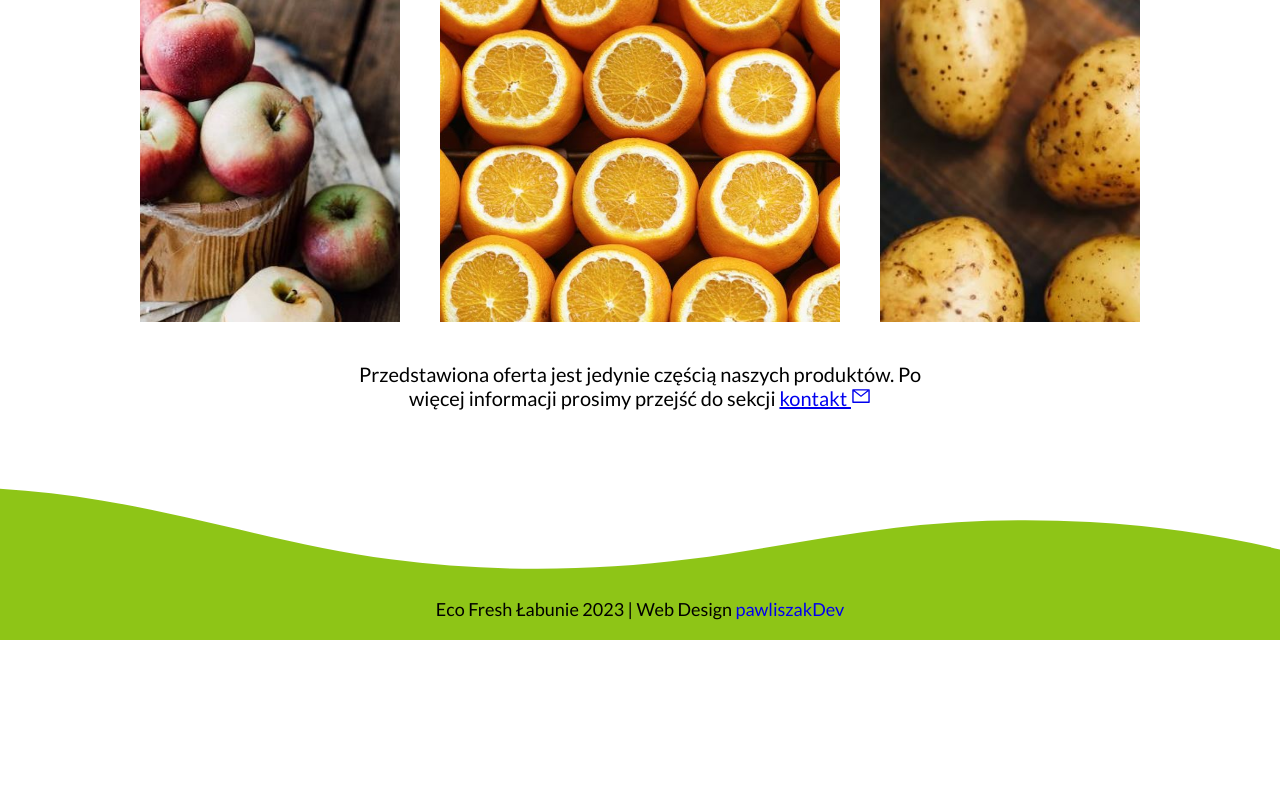
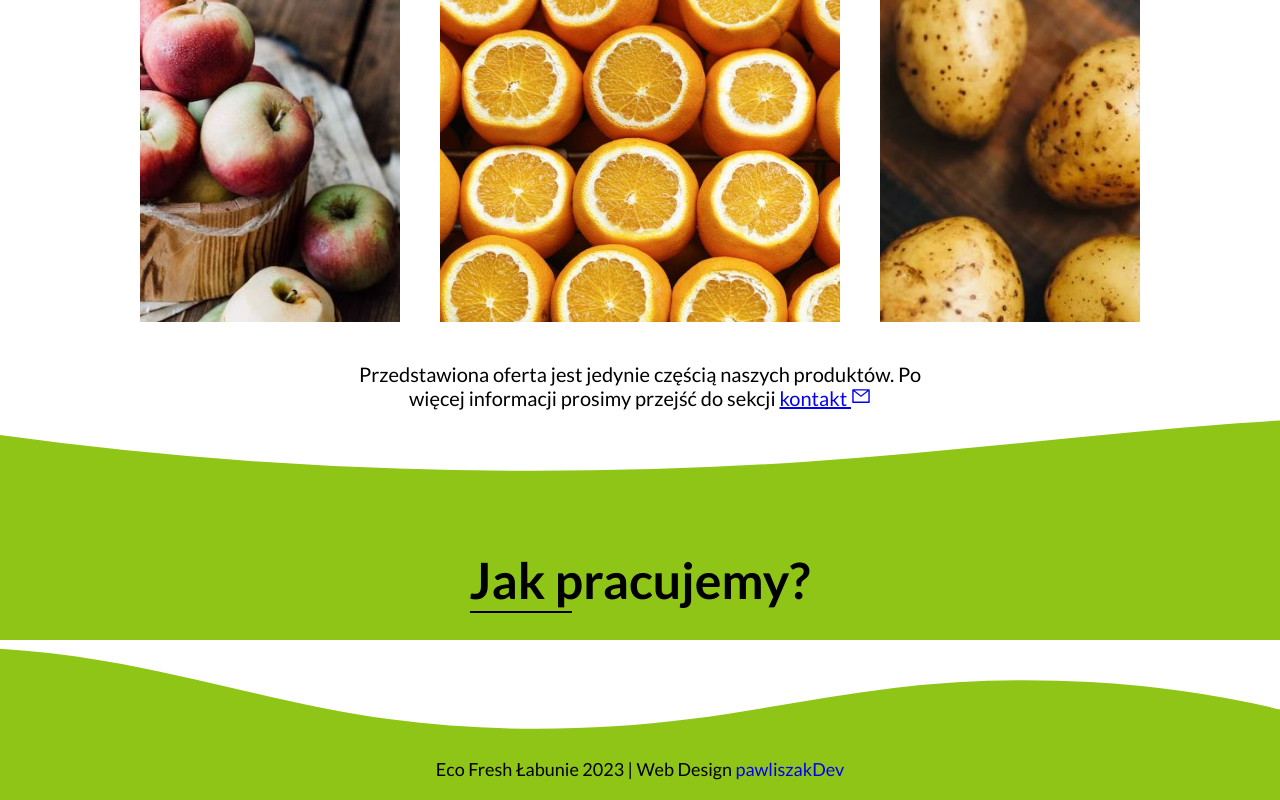
Before and after one commit to Pawliszakk/EcoFreshNext, a Next.js app: page / in a window 1280 px wide. Shown: the part 2545-3345 px from the top of the page. Before the commit the page ends 3185 px from the top, so only its background shows below. Built offline with nearby package versions, Linux system fonts and the light colour scheme.

Commit message:
added work and divider

```diff
--- a/components/Home/Offer/Carousel.jsx
+++ b/components/Home/Offer/Carousel.jsx
@@ -77,6 +77,7 @@ const CarouselComponent = () => {
 					))}
 				</div>
 			</div>
+
 		</>
 	);
 };
--- a/components/Home/Offer/Offer.jsx
+++ b/components/Home/Offer/Offer.jsx
@@ -25,6 +25,20 @@ const Offer = () => {
 					kontakt <AiOutlineMail />
 				</a>
 			</p>
+
+			<div className={classes.divider}>
+				<svg
+					data-name="Layer 1"
+					xmlns="http://www.w3.org/2000/svg"
+					viewBox="0 0 1200 120"
+					preserveAspectRatio="none"
+				>
+					<path
+						d="M985.66,92.83C906.67,72,823.78,31,743.84,14.19c-82.26-17.34-168.06-16.33-250.45.39-57.84,11.73-114,31.07-172,41.86A600.21,600.21,0,0,1,0,27.35V120H1200V95.8C1132.19,118.92,1055.71,111.31,985.66,92.83Z"
+						className={classes.shapeFill}
+					></path>
+				</svg>
+			</div>
 		</section>
 	);
 };
--- a/components/Home/Offer/Offer.module.scss
+++ b/components/Home/Offer/Offer.module.scss
@@ -4,6 +4,7 @@
 	justify-content: center;
 	align-items: center;
 	flex-direction: column;
+	padding-bottom: 7rem;
 	p {
 		font-size: 1.6rem;
 		max-width: 300px;
@@ -34,6 +35,25 @@
 	}
 }
 
+.divider {
+	position: absolute;
+	bottom: 0;
+	left: 0;
+	width: 100%;
+	overflow: hidden;
+	line-height: 0;
+	svg {
+		position: relative;
+		display: block;
+		width: calc(235% + 1.3px);
+		height: 110px;
+	}
+}
+
+.shapeFill {
+	fill: var(--main-color-darker);
+}
+
 @media (min-width: 400px) {
 	.offer {
 		position: relative;
--- /dev/null
+++ b/components/Home/Work/Work.jsx
@@ -0,0 +1,12 @@
+import SectionTitle from '../../UI/SectionTitle';
+import classes from './Work.module.scss';
+
+const Work = () => {
+	return (
+		<section className={classes.work}>
+			<SectionTitle>Jak pracujemy?</SectionTitle>
+		</section>
+	);
+};
+
+export default Work;
--- /dev/null
+++ b/components/Home/Work/Work.module.scss
@@ -0,0 +1,4 @@
+.work {
+	position: relative;
+	background-color: var(--main-color-darker);
+}
--- a/src/pages/index.jsx
+++ b/src/pages/index.jsx
@@ -2,6 +2,7 @@ import About from '../../components/Home/About/About';
 import Decoration from '../../components/Home/Decoration/Decoration';
 import Hero from '../../components/Home/Hero/Hero';
 import Offer from '../../components/Home/Offer/Offer';
+import Work from '../../components/Home/Work/Work';
 
 export default function Home() {
 	return (
@@ -10,6 +11,7 @@ export default function Home() {
 			<About />
 			<Decoration />
 			<Offer />
+			<Work />
 		</>
 	);
 }
```
